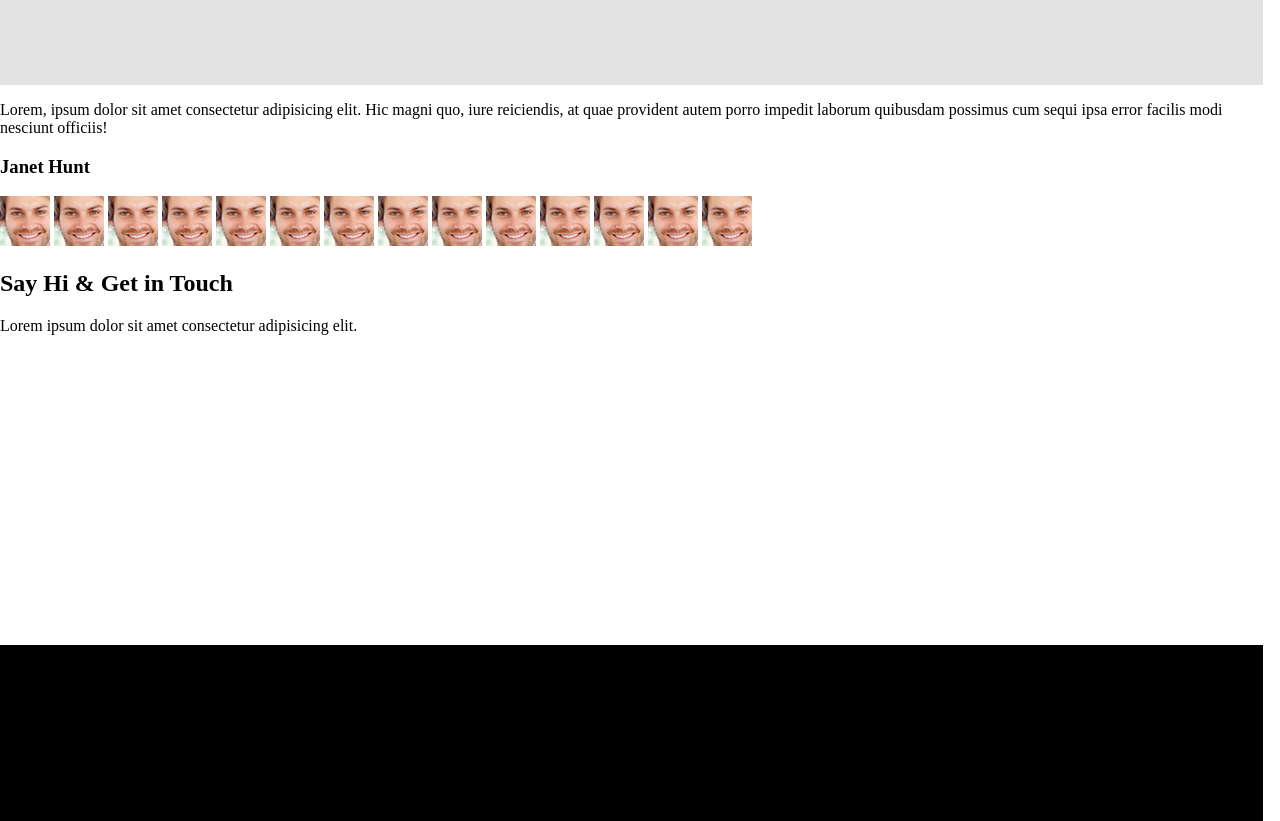
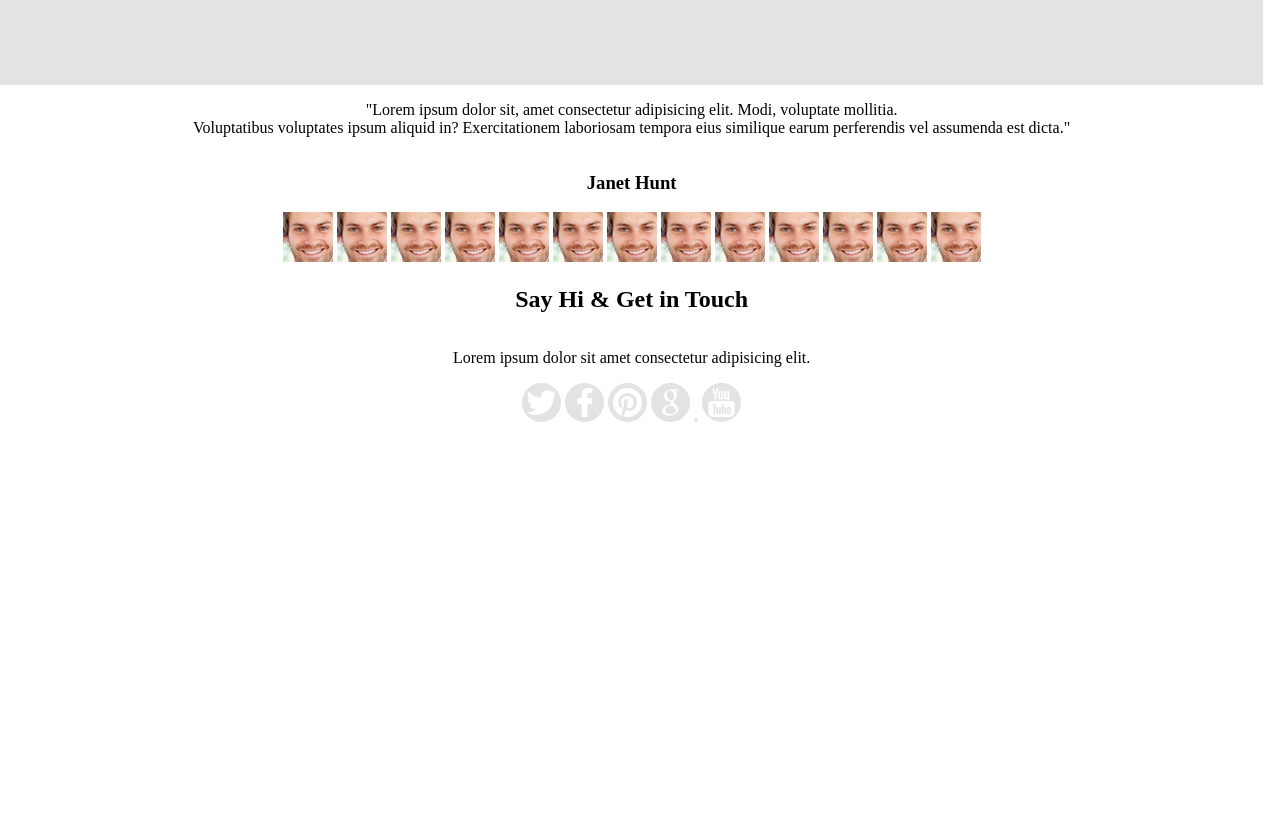
Before and after one commit to BabiMoreira/Notify, a plain HTML site: page index.html in a window 1280 px wide. Shown: the part 1407-2228 px from the top of the page. Drawn offline with Linux system fonts and the light colour scheme.

Commit message:
adicionar icons das redes sociais

```diff
--- a/index.html
+++ b/index.html
@@ -42,9 +42,10 @@
                 ducimus blanditiis illo, commodi quaerat ad facilis iure cumque recusandae!</p>
 
             <div>
-                <input type="email" name="" placeholder="    Email Adress" >
+                <input type="email" name="" placeholder="    Email Adress">
                 <input type="button" value="Notify">
             </div>
+
         </div>
 
         <div>
@@ -56,35 +57,39 @@
     </section>
 
     <section class="three">
-        <p>Lorem, ipsum dolor sit amet consectetur adipisicing elit. Hic magni quo, iure reiciendis, at quae provident
-            autem porro impedit laborum quibusdam possimus cum sequi ipsa error facilis modi nesciunt officiis!</p>
+        <p> "Lorem ipsum dolor sit, amet consectetur adipisicing elit. Modi, voluptate mollitia. <br> Voluptatibus
+            voluptates
+            ipsum aliquid in? Exercitationem laboriosam tempora eius similique earum perferendis vel assumenda est
+            dicta."</p>
+
         <h3> Janet Hunt </h3>
         <div>
-            <img src="img/pessoa1.jpg" alt="">
-            <img src="img/pessoa1.jpg" alt="">
-            <img src="img/pessoa1.jpg" alt="">
-            <img src="img/pessoa1.jpg" alt="">
-            <img src="img/pessoa1.jpg" alt="">
-            <img src="img/pessoa1.jpg" alt="">
-            <img src="img/pessoa1.jpg" alt="">
-            <img src="img/pessoa1.jpg" alt="">
-            <img src="img/pessoa1.jpg" alt="">
-            <img src="img/pessoa1.jpg" alt="">
-            <img src="img/pessoa1.jpg" alt="">
-            <img src="img/pessoa1.jpg" alt="">
-            <img src="img/pessoa1.jpg" alt="">
-            <img src="img/pessoa1.jpg" alt="">
+            <a href="#"> <img src="img/pessoa1.jpg" alt=""></a>
+            <a href="#"> <img src="img/pessoa1.jpg" alt=""></a>
+            <a href="#"> <img src="img/pessoa1.jpg" alt=""></a>
+            <a href="#"> <img src="img/pessoa1.jpg" alt=""></a>
+            <a href="#"> <img src="img/pessoa1.jpg" alt=""></a>
+            <a href="#"> <img src="img/pessoa1.jpg" alt=""></a>
+            <a href="#"> <img src="img/pessoa1.jpg" alt=""></a>
+            <a href="#"> <img src="img/pessoa1.jpg" alt=""></a>
+            <a href="#"> <img src="img/pessoa1.jpg" alt=""></a>
+            <a href="#"> <img src="img/pessoa1.jpg" alt=""></a>
+            <a href="#"> <img src="img/pessoa1.jpg" alt=""></a>
+            <a href="#"> <img src="img/pessoa1.jpg" alt=""></a>
+            <a href="#"> <img src="img/pessoa1.jpg" alt=""></a>
         </div>
+
         <h2> Say Hi & Get in Touch </h2>
         <p>Lorem ipsum dolor sit amet consectetur adipisicing elit.</p>
 
-        <div>
-            <img src="" alt="">
-            <img src="" alt="">
-            <img src="" alt="">
-            <img src="" alt="">
-            <img src="" alt="">
-            <img src="" alt="">
+        <div class="icons">
+            <a href="#"><img src="img/icon-twitter.png" alt=""></a>
+            <a href="#"><img src="img/icon-facebook.png" alt=""></a>
+            <a href="#"><img src="img/icon-pinterest.png" alt=""></a>
+            <a href="#"><img src="img/icon-google.png" alt=""></a>
+            <a href="#"><img src="" alt=""></a>
+            <a href="#"><img src="img/icon-youtube.png" alt=""></a>
+
         </div>
     </section>
     <footer></footer>
--- a/style.css
+++ b/style.css
@@ -21,6 +21,9 @@ header{
     grid-area: header;
     background-image: url("img/banner.png");
 }
+
+/* SECTION ICONES */
+
 section.one{
     grid-area: one;
     display: flex;
@@ -34,6 +37,8 @@ section.one{
     background-color: #2ecb70;
     border-radius: 50%;
 }
+
+/* SECTION VIDEO */
 
 section.two{
     grid-area: two;
@@ -56,14 +61,26 @@ section.two{
     border: none;
     border-radius: 0px 15px 15px 0px;
 }
-.two div:nth-child(2){
 
+
+/* SECTION PERFIL */
+section.three{
+    grid-area: three;
+    display: flex;
+    flex-direction: column;
+    align-items: center;
+    text-align: center;
+}
+
+.three .icons img{
+    background-color: #e3e3e3;
+    height: 35px;
+    border: 2px solid #e3e3e3;
+    border-radius: 20px;
 }
 
 
 
-section.three{
-    grid-area: three;
 }
 
 footer{
```
Also changed, not shown: img/icon-facebook.png (added), img/icon-google.png (added), img/icon-linkedin.png (added), img/icon-pinterest.png (added), img/icon-twitter.png (added), img/icon-youtube.png (added).
